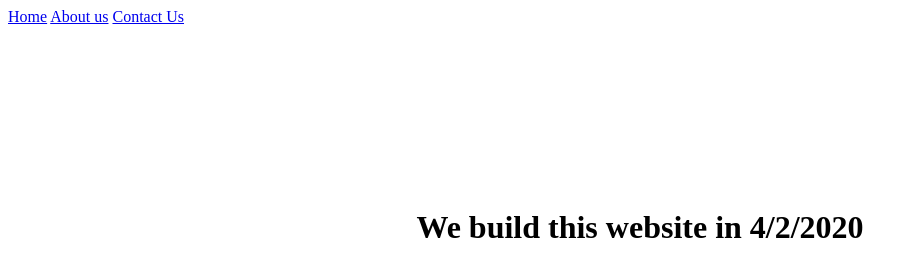
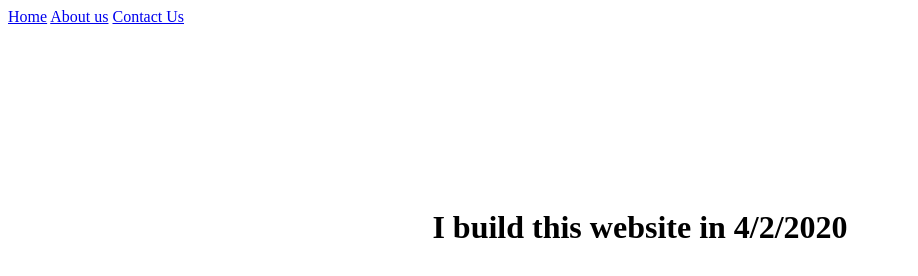
Before and after one commit to khalidalobaidli/newweb, a plain HTML site: page a.html in a window 1280 px wide. Shown: the whole page, without its empty margins (0-918 px from the left). Drawn offline with Linux system fonts and the light colour scheme.

Commit message:
Update a.html

```diff
--- a/a.html
+++ b/a.html
@@ -15,7 +15,7 @@
       <br />
       <br />
       <br />
-      <h1 style="text-align: center;">We build this website in 4/2/2020</h1>
+      <h1 style="text-align: center;">I build this website in 4/2/2020</h1>
     </h1>
   </body>
 </html>
```
